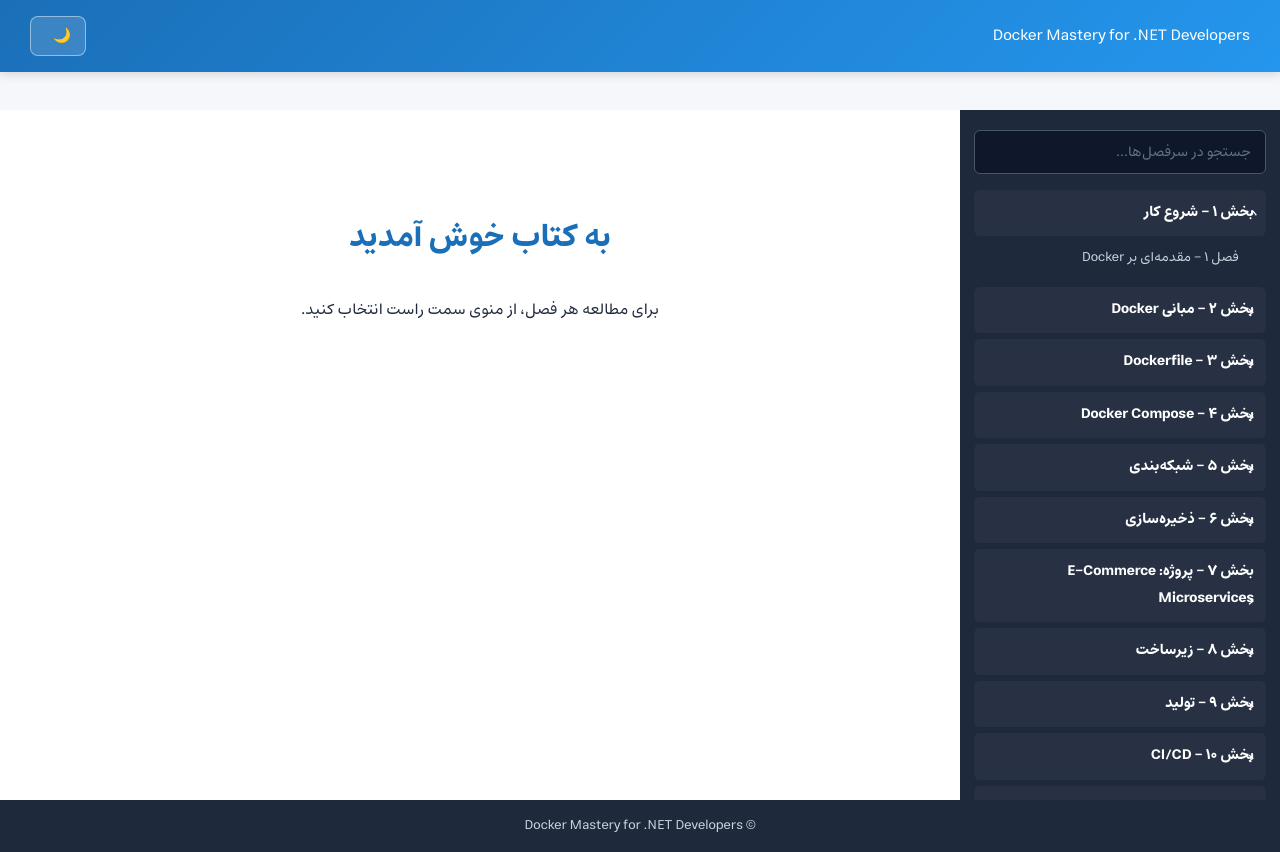
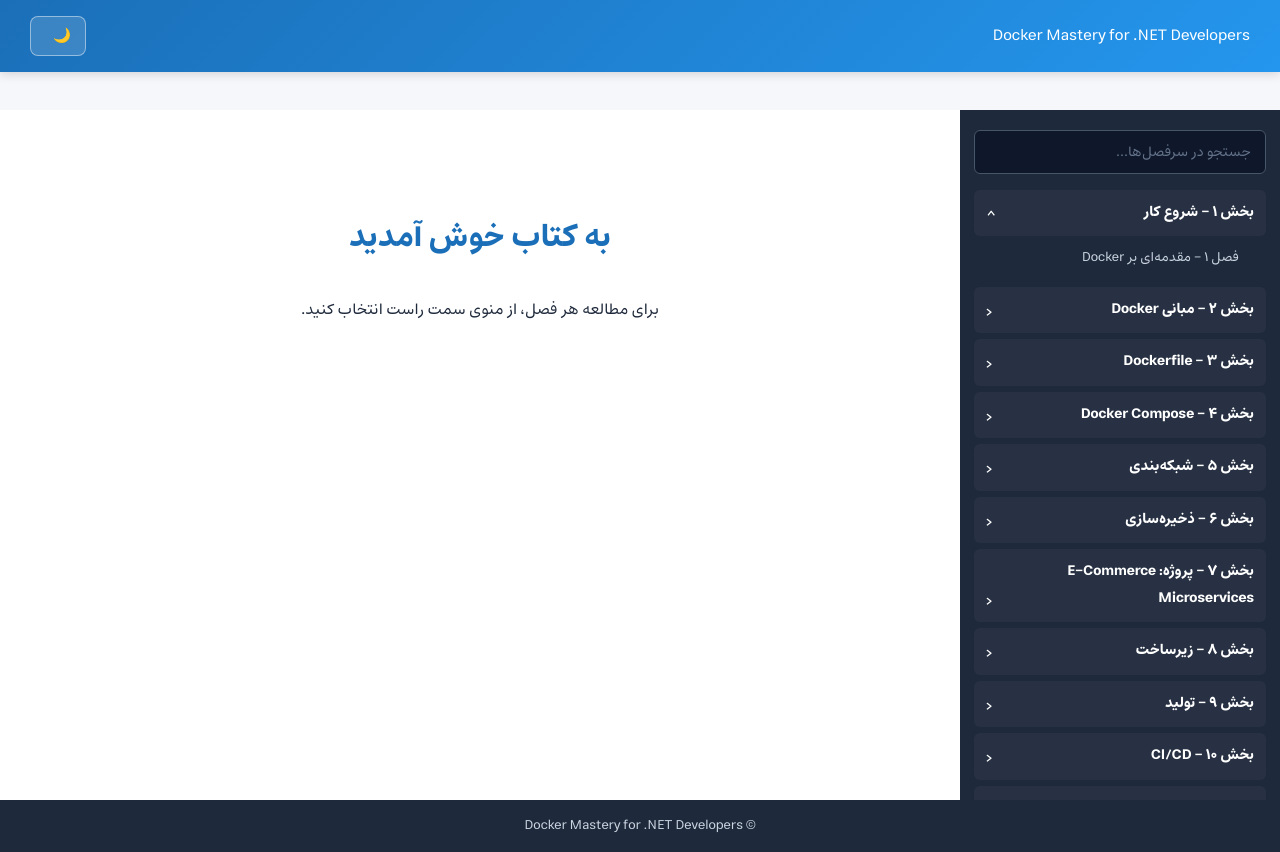
Before and after one commit to hamedshby/DockerLearning, a plain HTML site: page index.html in a window 1280 px wide. Drawn offline with Linux system fonts and the light colour scheme.

Commit message:
Edit Seesion name icon

```diff
--- a/style.css
+++ b/style.css
@@ -242,9 +242,13 @@
 }
 
 html[dir="rtl"] .part-title::after {
-    left: auto;
-    right: 12px;
+    left: 12px;
+    right: auto;
     transform: rotate(180deg);
+}
+
+html[dir="rtl"] .part-title {
+    padding-left: 36px;
 }
 
 .toc-part.open .part-title::after {
```
